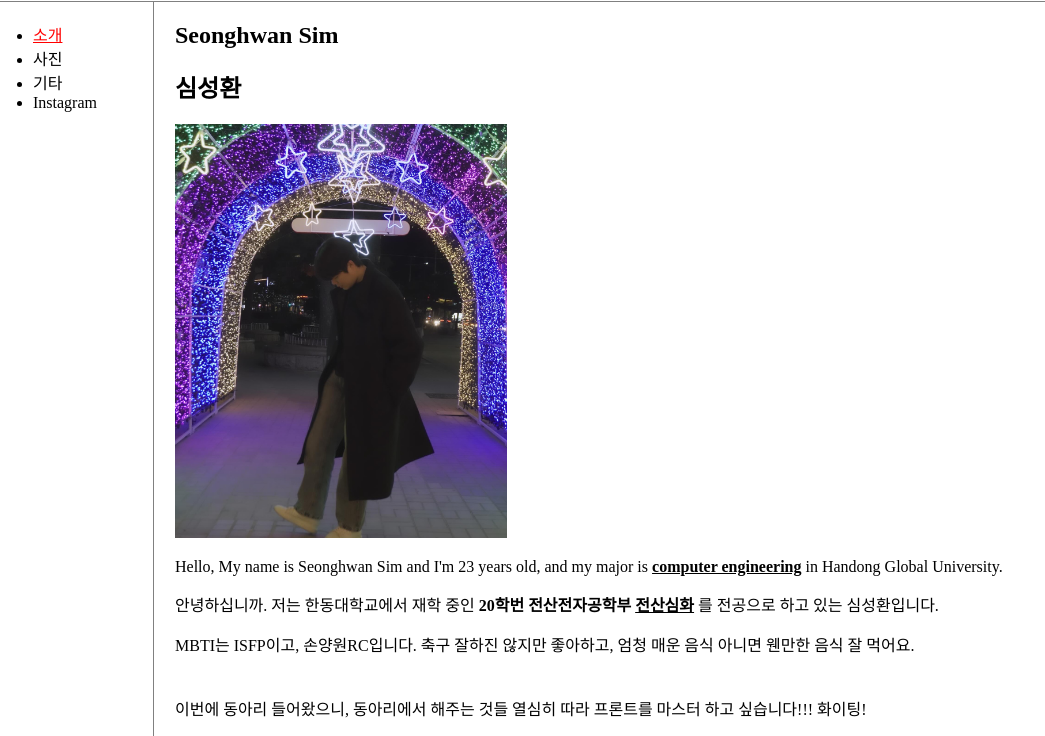
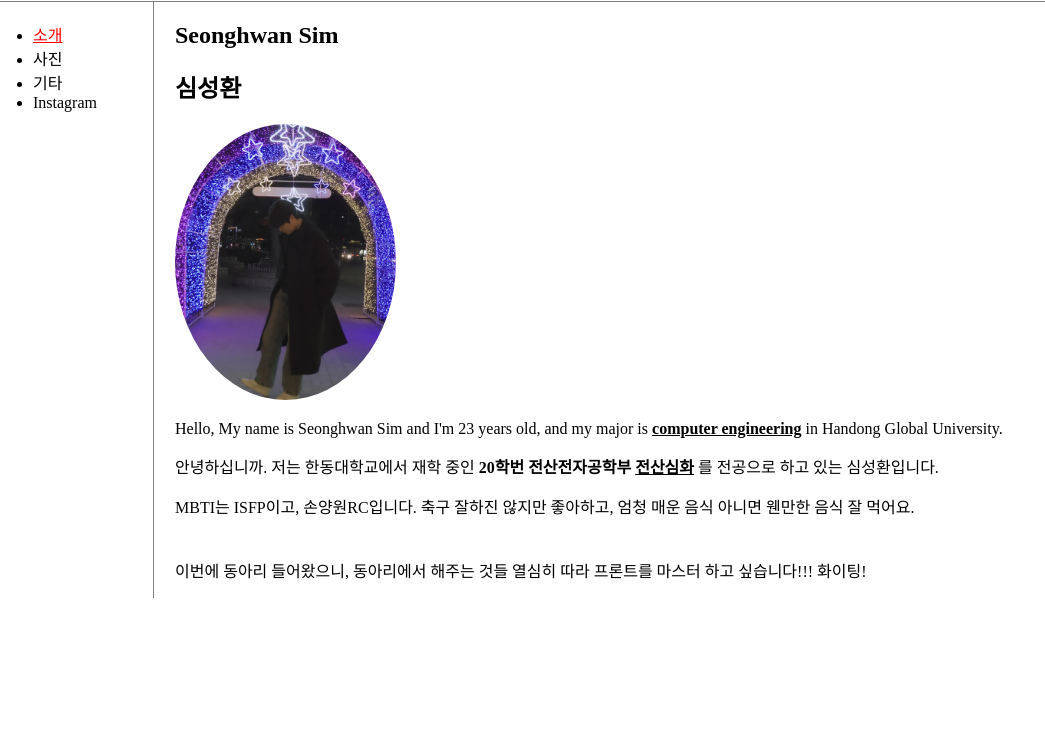
Before and after one commit to hwan129/web, a plain HTML site: page practice/1.html in a window 1280 px wide. Shown: the part 97-833 px from the top of the page, without its empty margins (0-1045 px from the left). After the commit the page ends 800 px from the top, so only its background shows below. Drawn offline with Linux system fonts and the light colour scheme.

Commit message:
rounded circle

```diff
--- a/practice/1.html
+++ b/practice/1.html
@@ -4,6 +4,22 @@
         <title>Who?</title>
         <meta charset="utf-8">
         <link rel="stylesheet" href="style.css">
+        <style>
+            .img{
+                border: 0;
+                font: inherit;
+                font-size: 100%;
+                left: 0;
+                margin: 0;
+                padding: 0;
+                top: 0;
+                vertical-align: baseline;
+                width: 20%;
+                border-radius: 100%;
+
+                cursor: pointer;
+            }
+        </style>
     </head>
 
     <body>
@@ -18,7 +34,7 @@
 
             <div id="article">
                 <h2>Seonghwan Sim </h2><h2>심성환</h2>
-                <img src="gwanganri.jpg" width="30%">
+                <img src="gwanganri.jpg" class="img">
                 <p>Hello, My name is Seonghwan Sim and I'm 23 years old, and my major is <strong><u>computer engineering</u></strong> in Handong Global University.</p>
                 <p>안녕하십니까. 저는 한동대학교에서 재학 중인 <strong>20학번 전산전자공학부 <u>전산심화</u></strong> 를 전공으로 하고 있는 심성환입니다.</p>
                 <p>MBTI는 ISFP이고, 손양원RC입니다. 축구 잘하진 않지만 좋아하고, 엄청 매운 음식 아니면 웬만한 음식 잘 먹어요.</p><p style="margin-top:40px;">이번에 동아리 들어왔으니, 동아리에서 해주는 것들 열심히 따라 프론트를 마스터 하고 싶습니다!!! 화이팅!</p>
```
